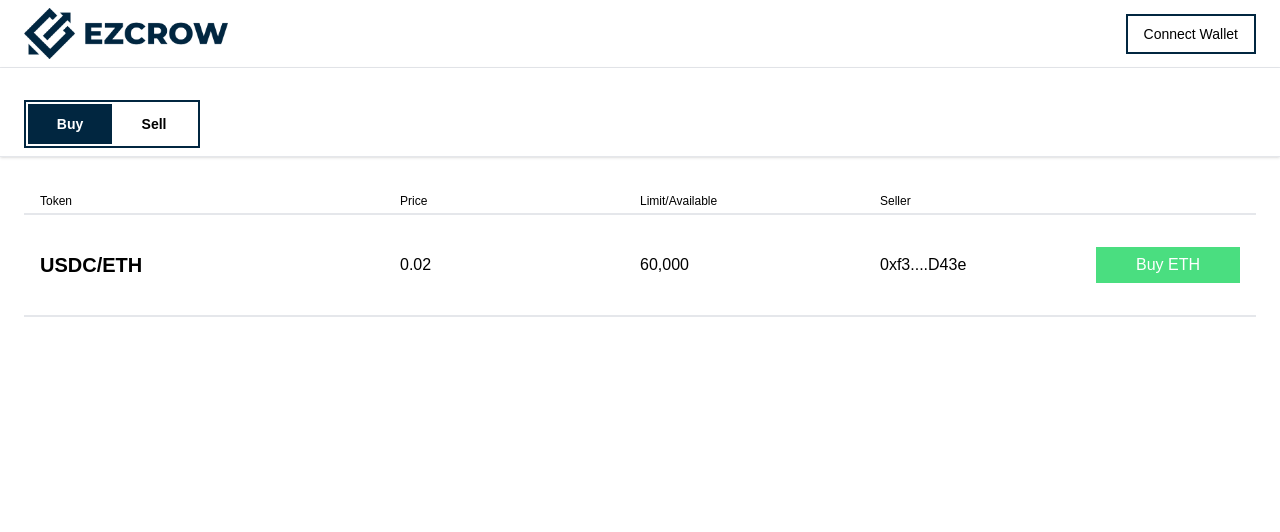
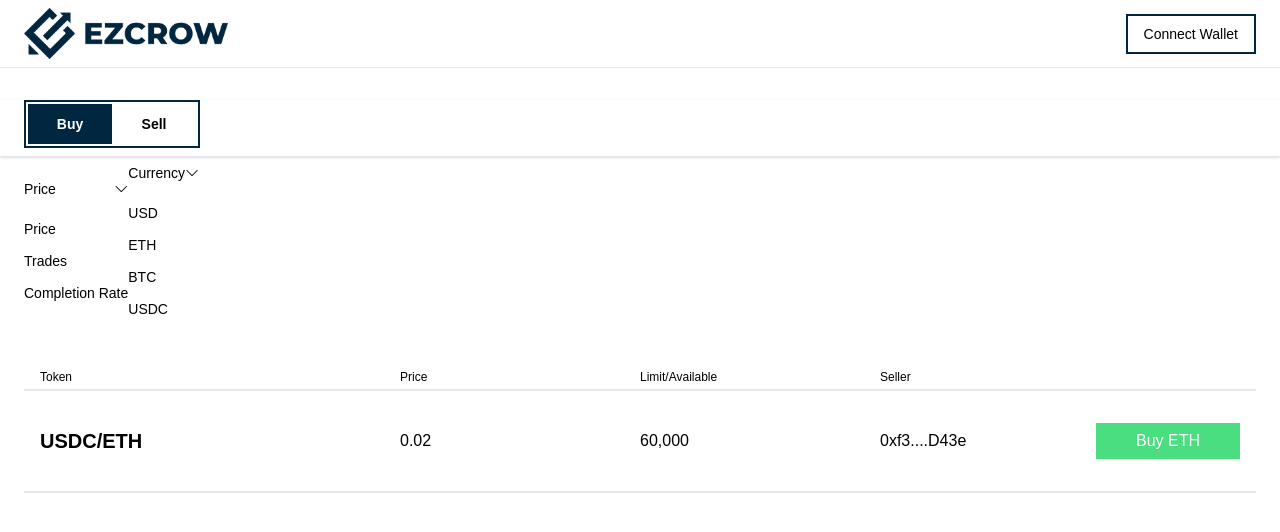
Before and after one commit to Ezcrow7/Ezcrow, a React (Create React App) app: page / in a window 1280 px wide. Shown: the top 532 px of the page. Built offline with nearby package versions, Linux system fonts and the light colour scheme; a web font is replaced by a local one.

Commit message:
update to listings page

```diff
--- a/src/pages/Listings.jsx
+++ b/src/pages/Listings.jsx
@@ -1,6 +1,12 @@
 import {useState} from 'react'
 import BuyListings from '../components/BuyListings'
 import SellListings from '../components/SellListings'
+import Filter from '../components/Filter'
+
+
+
+
+
 
 const Listings = () => {
   const [tabToShow, setTabToShow] = useState("buy")
@@ -13,12 +19,10 @@ const Listings = () => {
 
 
 
-
-
-
   return (
     <div className="">
-      <section className="border-b pt-8 pb-2 shadow sticky top-0">
+      <section className="pt-8 sticky top-0 space-y-4">
+        <div className="border-b pb-2 shadow">
           <div className="app-container">
             <div className={`grid grid-cols-12 items-center w-44 text-center p-0.5 text-sm font-semibold transition-all duration-500 border-2 ${tabToShow === 'sell' ? "border-red-400" : "border-ezcrow-950"}`}>
               <h3 className={`col-span-6 cursor-pointer px-3 py-2.5 transition-all duration-500 ${tabToShow === 'buy' && "bg-ezcrow-950 text-white"}`}
@@ -29,10 +33,10 @@ const Listings = () => {
               >Sell</h3>
             </div>
           </div>
+        </div>
 
         {/* START OF FILTER COMPONENTS */}
-        <div className="">
-        </div>
+        <Filter />
         {/* START OF FILTER COMPONENTS */}
       </section>
 
```
Lines whose indentation alone changed are shown as unchanged.
